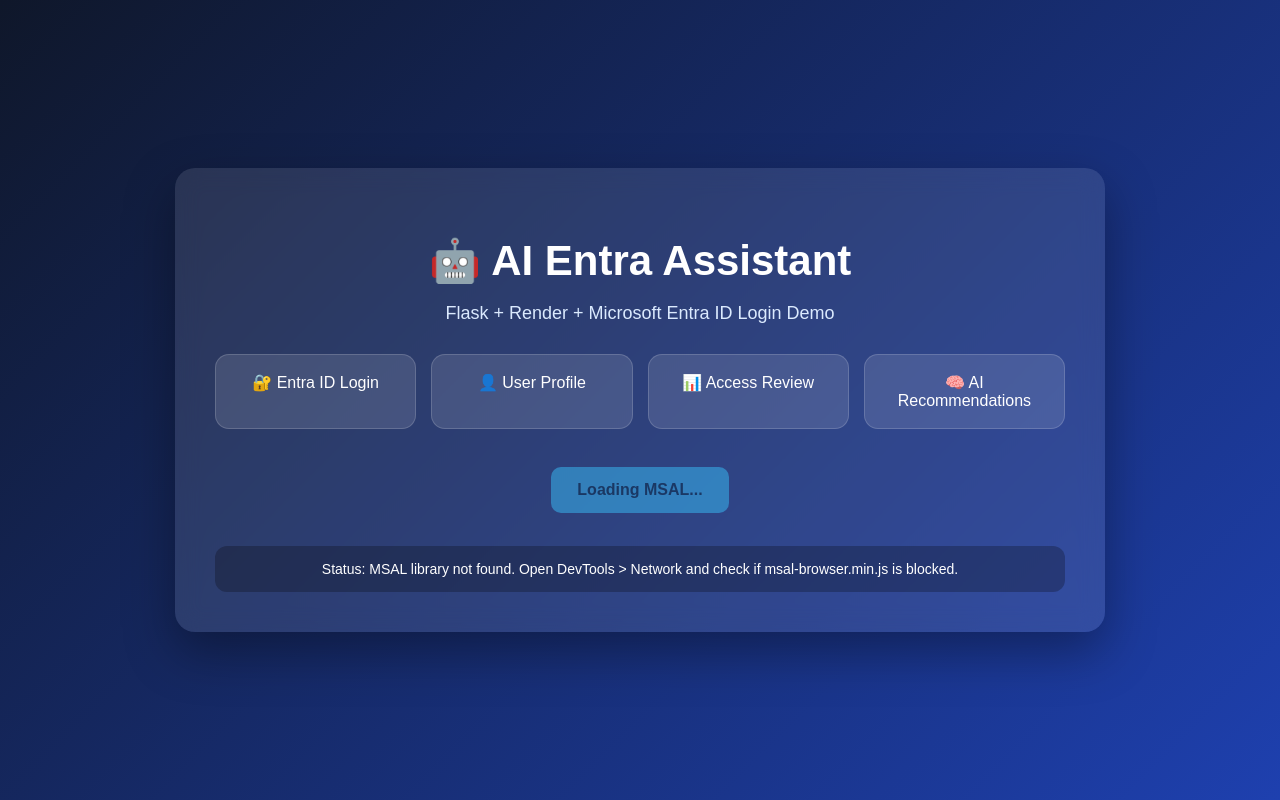
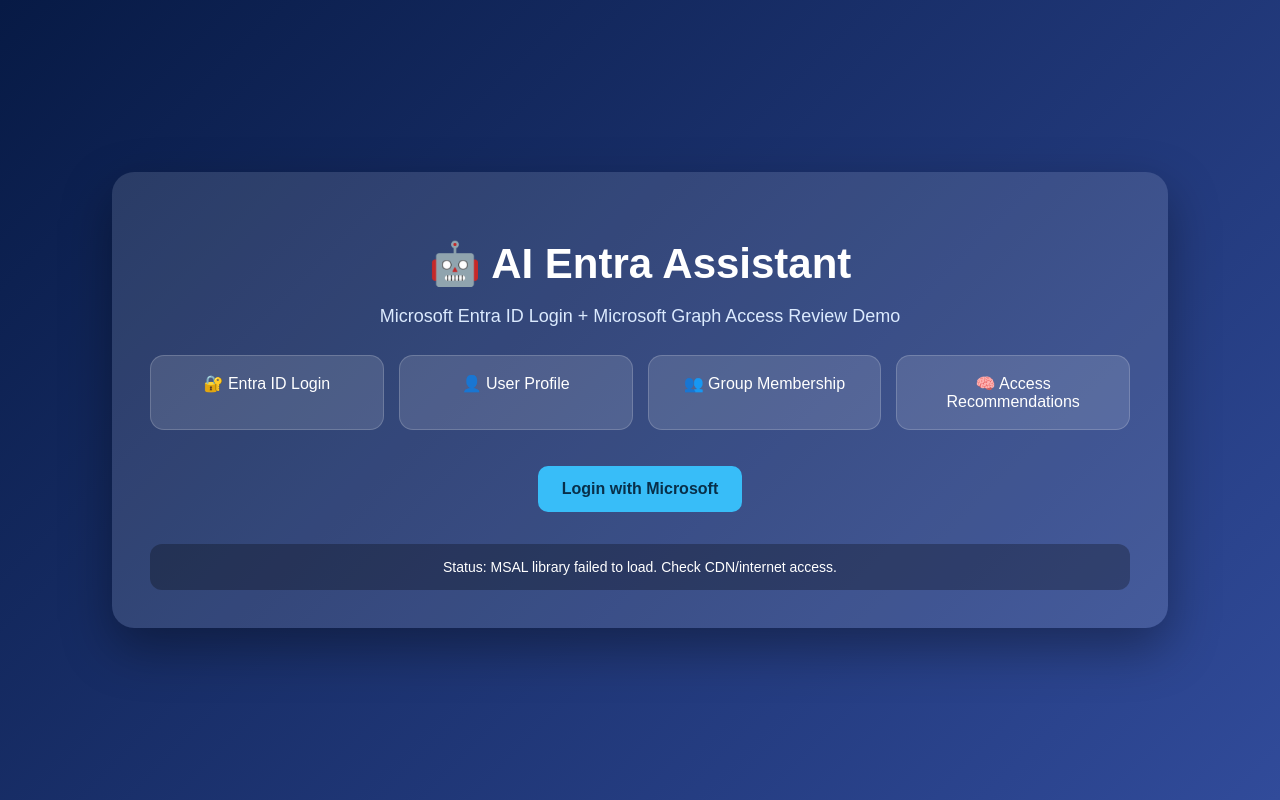
Before and after one commit to santhoshclement/AI-Entra-Assistant, a Flask app: page / in a window 1280 px wide. Run offline with Flask 3, Linux system fonts and the light colour scheme; some libraries are stand-ins or nearby versions.

Commit message:
Update index.html

```diff
--- a/templates/index.html
+++ b/templates/index.html
@@ -5,75 +5,124 @@
   <meta name="viewport" content="width=device-width, initial-scale=1.0" />
   <title>AI Entra Assistant</title>
 
-  <!-- MSAL Browser from jsDelivr CDN -->
   <script src="https://cdn.jsdelivr.net/npm/@azure/msal-browser@2.38.3/lib/msal-browser.min.js"></script>
 
   <style>
     body {
       margin: 0;
       font-family: Arial, sans-serif;
-      background: linear-gradient(135deg, #0f172a, #1e40af);
+      background: linear-gradient(135deg, #071a45, #314b9a);
       color: #ffffff;
       min-height: 100vh;
       display: flex;
       align-items: center;
       justify-content: center;
     }
+
     .container {
-      width: 90%;
-      max-width: 850px;
-      background: rgba(255, 255, 255, 0.10);
-      backdrop-filter: blur(12px);
-      border-radius: 20px;
-      padding: 40px;
+      width: 92%;
+      max-width: 980px;
+      background: rgba(255, 255, 255, 0.12);
+      border-radius: 22px;
+      padding: 38px;
       box-shadow: 0 20px 50px rgba(0,0,0,0.35);
       text-align: center;
     }
-    h1 { font-size: 42px; margin-bottom: 10px; }
-    .subtitle { color: #dbeafe; font-size: 18px; margin-bottom: 30px; }
+
+    h1 {
+      font-size: 42px;
+      margin-bottom: 10px;
+    }
+
+    .subtitle {
+      color: #dbeafe;
+      font-size: 18px;
+      margin-bottom: 28px;
+    }
+
     .features {
       display: grid;
-      grid-template-columns: repeat(auto-fit, minmax(180px, 1fr));
+      grid-template-columns: repeat(auto-fit, minmax(190px, 1fr));
       gap: 15px;
-      margin: 30px 0;
+      margin: 28px 0;
     }
+
     .feature {
-      background: rgba(255,255,255,0.12);
+      background: rgba(255,255,255,0.13);
       padding: 18px;
       border-radius: 14px;
-      border: 1px solid rgba(255,255,255,0.16);
+      border: 1px solid rgba(255,255,255,0.18);
     }
+
     button {
       background: #38bdf8;
       color: #082f49;
       border: none;
-      padding: 14px 26px;
+      padding: 14px 24px;
       font-size: 16px;
       border-radius: 10px;
       cursor: pointer;
       font-weight: bold;
       margin: 8px;
     }
-    button:disabled {
-      opacity: 0.5;
-      cursor: not-allowed;
+
+    button:hover {
+      background: #7dd3fc;
     }
-    .logout { background: #f87171; color: #ffffff; }
+
+    .logout {
+      background: #fb7185;
+      color: #ffffff;
+    }
+
+    .analyze {
+      background: #a78bfa;
+      color: #ffffff;
+    }
+
     .status {
-      margin-top: 25px;
-      background: rgba(0,0,0,0.25);
+      margin-top: 24px;
+      background: rgba(0,0,0,0.28);
       padding: 15px;
       border-radius: 12px;
       font-size: 14px;
       word-break: break-word;
     }
-    .hidden { display: none; }
-    .user-card {
-      margin-top: 25px;
+
+    .hidden {
+      display: none;
+    }
+
+    .card {
+      margin-top: 24px;
       background: rgba(255,255,255,0.15);
-      border-radius: 14px;
-      padding: 20px;
+      border-radius: 16px;
+      padding: 22px;
       text-align: left;
+    }
+
+    .grid {
+      display: grid;
+      grid-template-columns: repeat(auto-fit, minmax(260px, 1fr));
+      gap: 18px;
+    }
+
+    ul {
+      line-height: 1.8;
+      padding-left: 22px;
+    }
+
+    .recommendation {
+      background: rgba(15, 23, 42, 0.45);
+      border-left: 5px solid #38bdf8;
+      padding: 16px;
+      border-radius: 12px;
+      margin-top: 12px;
+    }
+
+    .small {
+      color: #dbeafe;
+      font-size: 13px;
     }
   </style>
 </head>
@@ -81,32 +130,57 @@
 <body>
   <div class="container">
     <h1>🤖 AI Entra Assistant</h1>
-    <p class="subtitle">Flask + Render + Microsoft Entra ID Login Demo</p>
+    <p class="subtitle">Microsoft Entra ID Login + Microsoft Graph Access Review Demo</p>
 
     <div class="features">
       <div class="feature">🔐 Entra ID Login</div>
       <div class="feature">👤 User Profile</div>
-      <div class="feature">📊 Access Review</div>
-      <div class="feature">🧠 AI Recommendations</div>
+      <div class="feature">👥 Group Membership</div>
+      <div class="feature">🧠 Access Recommendations</div>
     </div>
 
     <div id="loginSection">
-      <button id="loginBtn" type="button" disabled>Loading MSAL...</button>
+      <button id="loginBtn" type="button">Login with Microsoft</button>
     </div>
 
     <div id="userSection" class="hidden">
       <button id="profileBtn" type="button">Get My Profile</button>
+      <button id="groupsBtn" type="button">Get My Groups</button>
+      <button id="analyzeBtn" type="button" class="analyze">Analyze My Access</button>
       <button id="logoutBtn" type="button" class="logout">Logout</button>
 
-      <div class="user-card">
-        <h3>Signed-in User</h3>
-        <p><strong>Name:</strong> <span id="displayName">-</span></p>
-        <p><strong>Email:</strong> <span id="email">-</span></p>
-        <p><strong>Tenant ID:</strong> <span id="tenantId">-</span></p>
+      <div class="grid">
+        <div class="card">
+          <h3>Signed-in User</h3>
+          <p><strong>Name:</strong> <span id="displayName">-</span></p>
+          <p><strong>Email:</strong> <span id="email">-</span></p>
+          <p><strong>Tenant ID:</strong> <span id="tenantId">-</span></p>
+        </div>
+
+        <div class="card">
+          <h3>Access Summary</h3>
+          <p><strong>Total Groups:</strong> <span id="groupCount">0</span></p>
+          <p><strong>Risk Level:</strong> <span id="riskLevel">Not analyzed</span></p>
+          <p class="small">Group data requires Microsoft Graph permission.</p>
+        </div>
+      </div>
+
+      <div class="card">
+        <h3>Group Membership</h3>
+        <ul id="groupsList">
+          <li>No groups loaded yet.</li>
+        </ul>
+      </div>
+
+      <div class="card">
+        <h3>AI-Style Access Recommendations</h3>
+        <div id="recommendations">
+          <p>No analysis yet. Click <strong>Analyze My Access</strong>.</p>
+        </div>
       </div>
     </div>
 
-    <div class="status" id="statusBox">Status: Loading MSAL...</div>
+    <div class="status" id="statusBox">Status: Ready</div>
   </div>
 
   <script>
@@ -122,23 +196,25 @@
       }
     };
 
-    const loginRequest = { scopes: ["User.Read"] };
-    const tokenRequest = { scopes: ["User.Read"] };
+    const loginRequest = {
+      scopes: ["User.Read", "GroupMember.Read.All"]
+    };
+
+    const tokenRequest = {
+      scopes: ["User.Read", "GroupMember.Read.All"]
+    };
+
     let msalInstance = null;
+    let loadedGroups = [];
 
     function setStatus(message) {
       document.getElementById("statusBox").innerText = "Status: " + message;
     }
 
-    function enableLoginButton() {
-      const btn = document.getElementById("loginBtn");
-      btn.disabled = false;
-      btn.innerText = "Login with Microsoft";
-    }
-
     function showSignedInState(account) {
       document.getElementById("loginSection").classList.add("hidden");
       document.getElementById("userSection").classList.remove("hidden");
+
       document.getElementById("displayName").innerText = account.name || "-";
       document.getElementById("email").innerText = account.username || "-";
       document.getElementById("tenantId").innerText = account.tenantId || "-";
@@ -147,13 +223,12 @@
     function showSignedOutState() {
       document.getElementById("loginSection").classList.remove("hidden");
       document.getElementById("userSection").classList.add("hidden");
-      enableLoginButton();
     }
 
     async function initializeMsal() {
       try {
         if (!window.msal || !window.msal.PublicClientApplication) {
-          setStatus("MSAL library not found. Open DevTools > Network and check if msal-browser.min.js is blocked.");
+          setStatus("MSAL library failed to load. Check CDN/internet access.");
           return;
         }
 
@@ -180,17 +255,12 @@
         }
       } catch (error) {
         console.error(error);
-        enableLoginButton();
         setStatus("MSAL initialization failed: " + error.message);
       }
     }
 
     async function login() {
       try {
-        if (!msalInstance) {
-          setStatus("MSAL is not initialized. Refresh the page.");
-          return;
-        }
         setStatus("Redirecting to Microsoft login...");
         await msalInstance.loginRedirect(loginRequest);
       } catch (error) {
@@ -202,6 +272,7 @@
     async function logout() {
       try {
         const account = msalInstance.getActiveAccount();
+
         await msalInstance.logoutRedirect({
           account: account,
           postLogoutRedirectUri: window.location.origin
@@ -225,9 +296,10 @@
           ...tokenRequest,
           account: account
         });
+
         return response.accessToken;
       } catch (error) {
-        console.warn(error);
+        console.warn("Silent token failed. Redirecting for consent/token.", error);
         await msalInstance.acquireTokenRedirect(tokenRequest);
         return null;
       }
@@ -236,11 +308,14 @@
     async function getUserProfile() {
       try {
         setStatus("Getting Microsoft Graph profile...");
+
         const accessToken = await getAccessToken();
         if (!accessToken) return;
 
         const graphResponse = await fetch("https://graph.microsoft.com/v1.0/me", {
-          headers: { Authorization: "Bearer " + accessToken }
+          headers: {
+            Authorization: "Bearer " + accessToken
+          }
         });
 
         const profile = await graphResponse.json();
@@ -252,6 +327,7 @@
 
         document.getElementById("displayName").innerText = profile.displayName || "-";
         document.getElementById("email").innerText = profile.userPrincipalName || profile.mail || "-";
+
         setStatus("Profile loaded successfully");
       } catch (error) {
         console.error(error);
@@ -259,10 +335,86 @@
       }
     }
 
+    async function getGroups() {
+      try {
+        setStatus("Getting group memberships from Microsoft Graph...");
+
+        const accessToken = await getAccessToken();
+        if (!accessToken) return;
+
+        const graphResponse = await fetch("https://graph.microsoft.com/v1.0/me/memberOf?$select=displayName,id", {
+          headers: {
+            Authorization: "Bearer " + accessToken
+          }
+        });
+
+        const result = await graphResponse.json();
+
+        if (!graphResponse.ok) {
+          setStatus("Graph API error: " + JSON.stringify(result));
+          return;
+        }
+
+        loadedGroups = result.value || [];
+        const list = document.getElementById("groupsList");
+        list.innerHTML = "";
+
+        if (loadedGroups.length === 0) {
+          list.innerHTML = "<li>No group memberships returned.</li>";
+        } else {
+          loadedGroups.forEach(group => {
+            const li = document.createElement("li");
+            li.innerText = group.displayName || group.id || "Unnamed group";
+            list.appendChild(li);
+          });
+        }
+
+        document.getElementById("groupCount").innerText = loadedGroups.length;
+        setStatus("Groups loaded successfully");
+      } catch (error) {
+        console.error(error);
+        setStatus("Group loading failed: " + error.message);
+      }
+    }
+
+    function analyzeAccess() {
+      const groupCount = loadedGroups.length;
+      const recommendations = document.getElementById("recommendations");
+      let risk = "Low";
+
+      if (groupCount >= 20) {
+        risk = "High";
+      } else if (groupCount >= 10) {
+        risk = "Medium";
+      }
+
+      document.getElementById("riskLevel").innerText = risk;
+
+      recommendations.innerHTML = `
+        <div class="recommendation">
+          <strong>Risk Level:</strong> ${risk}<br><br>
+          <strong>Recommendation 1:</strong> Review group memberships regularly and remove stale access.<br>
+          <strong>Recommendation 2:</strong> Use least privilege access for admin-related groups.<br>
+          <strong>Recommendation 3:</strong> Use Microsoft Entra PIM for privileged role assignments.<br>
+          <strong>Recommendation 4:</strong> Run access reviews for users with many group memberships.<br>
+          <strong>Recommendation 5:</strong> Validate license usage and remove unused service plans.
+        </div>
+      `;
+
+      if (groupCount === 0) {
+        setStatus("Analysis completed. Load groups first for better recommendations.");
+      } else {
+        setStatus("Access analysis completed based on " + groupCount + " groups.");
+      }
+    }
+
     window.addEventListener("load", function () {
       document.getElementById("loginBtn").addEventListener("click", login);
       document.getElementById("profileBtn").addEventListener("click", getUserProfile);
+      document.getElementById("groupsBtn").addEventListener("click", getGroups);
+      document.getElementById("analyzeBtn").addEventListener("click", analyzeAccess);
       document.getElementById("logoutBtn").addEventListener("click", logout);
+
       initializeMsal();
     });
   </script>
```
